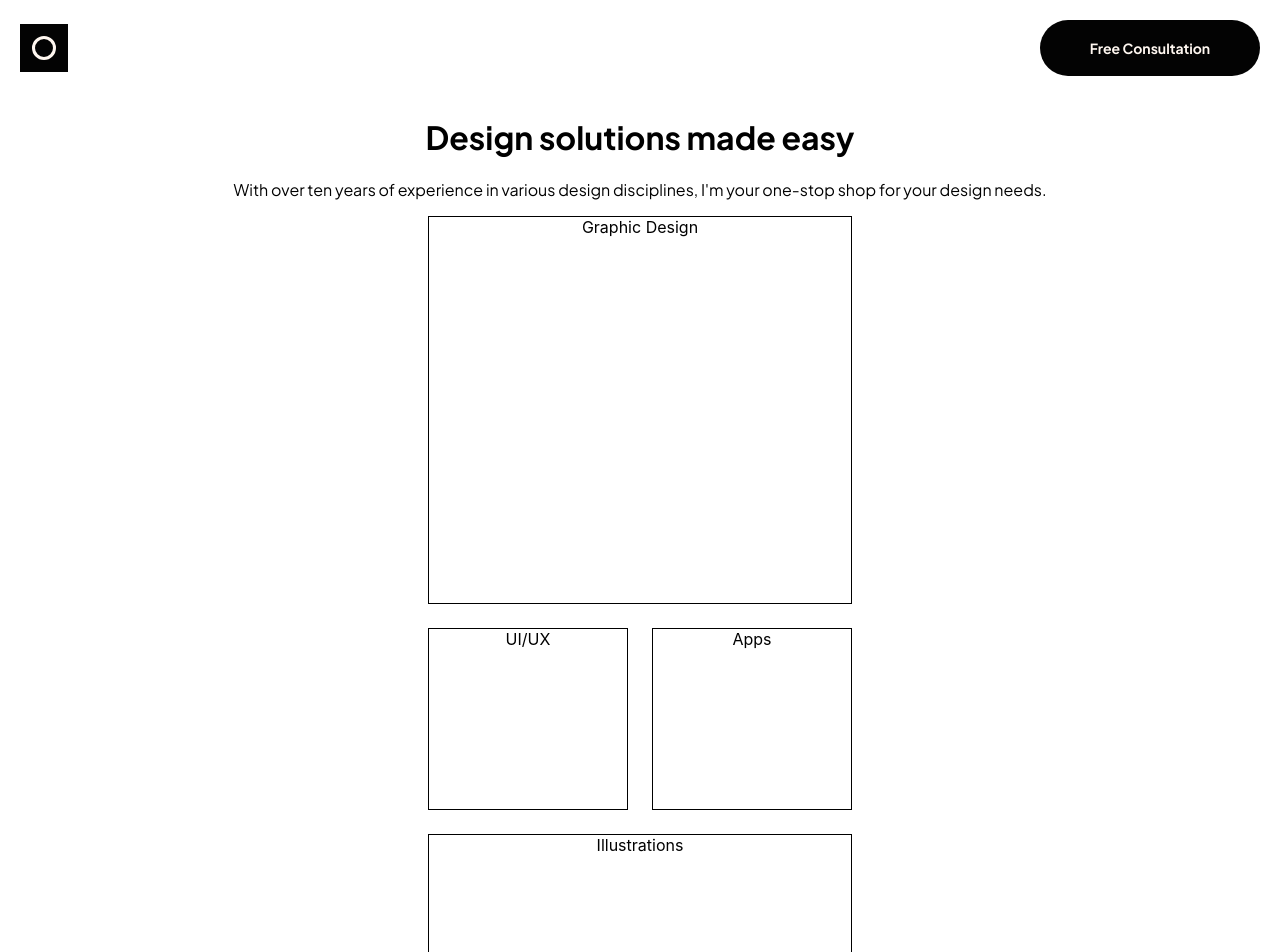
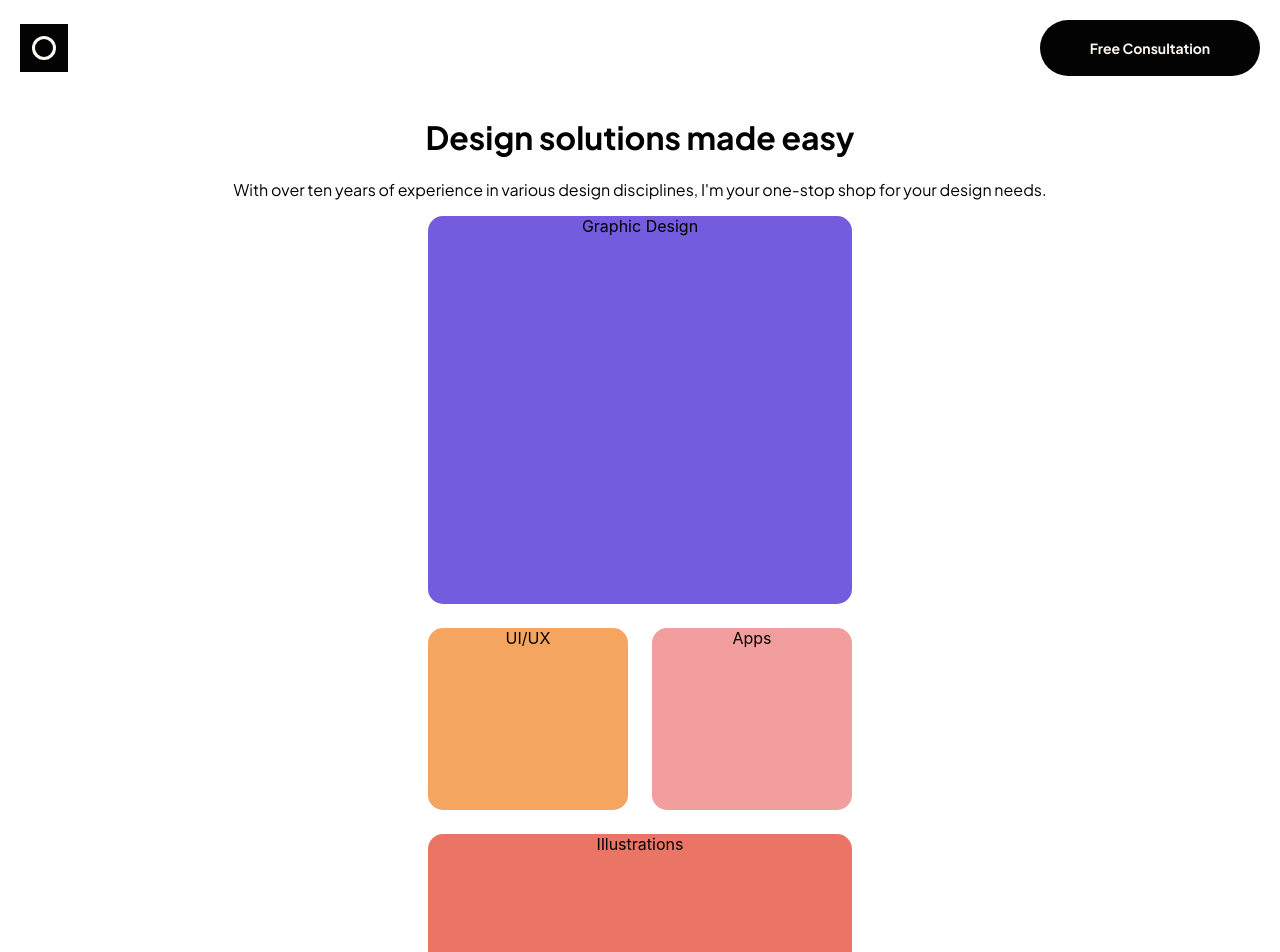
Before and after one commit to vikrambenipal/design-portfolio-app, a React (Create React App) app: page / in a window 1280 px wide. Shown: the top 952 px of the page. Built offline with nearby package versions, Linux system fonts and the light colour scheme.

Commit message:
styling grid in progress

```diff
--- a/src/components/Skills.js
+++ b/src/components/Skills.js
@@ -13,20 +13,34 @@ const Container = styled.div`
     grid-template-columns: 200px 200px;
     grid-auto-rows: 182px;
     grid-gap: 24px;
-    div{
-        border: 1px solid black;
+    div {
+        border-radius: 15px;
+    }
+    .g {
+        grid-column: 1/3;
+        grid-row: 1/3;
+        background-color: ${theme.blue};
+    }
+    .u {
+        background-color: ${theme.orange};
     }
     .a {
-        grid-column: 1/3;
-        grid-row: 1/3;
+        background-color: ${theme.pink};
     }
-    .d {
+    .i {
         grid-column-start: 1;
         grid-column-end: 3;
+        background-color: ${theme.red};
     }
-    .e {
+    .p {
         grid-column-start: 1;
         grid-column-end: 3;
+        background-color: ${theme.green};
+    }
+    .m {
+        grid-column-start: 1;
+        grid-column-end: 3;
+        background-color: ${theme.purple};
     }
 `
 const Skill = styled.div`
@@ -35,11 +49,12 @@ const Skill = styled.div`
 const Skills = () => {
   return (
     <Container>
-        <div className="a">Graphic Design</div>
-        <div className="b">UI/UX</div>
-        <div className="c">Apps</div>
-        <div className="d">Illustrations</div>
-        <div className="e">Photography</div>
+        <div className="g">Graphic Design</div>
+        <div className="u">UI/UX</div>
+        <div className="a">Apps</div>
+        <div className="i">Illustrations</div>
+        <div className="p">Photography</div>
+        <div className="m">Motion Graphics</div>
     </Container>
   )
 }
```
